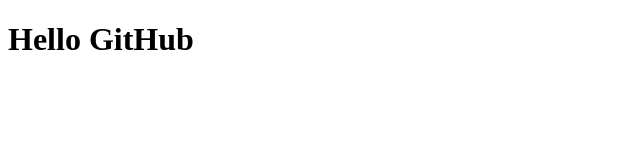
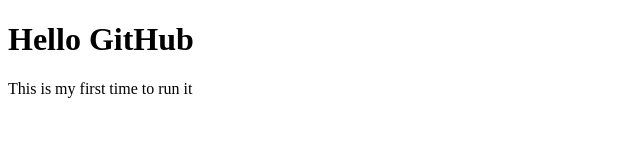
Before and after one commit to rsebuc689-creator/SEBUCS, a plain HTML site: page Index.html in a window 1280 px wide. Shown: the whole page, without its empty margins (0-640 px from the left). Drawn offline with Linux system fonts and the light colour scheme.

Commit message:
Update Index.html

```diff
--- a/Index.html
+++ b/Index.html
@@ -7,5 +7,6 @@
 </head>
 <body>
     <h1>Hello GitHub</h1>
+    <p>This is my first time to run it</p>
 </body>
 </html>
```
